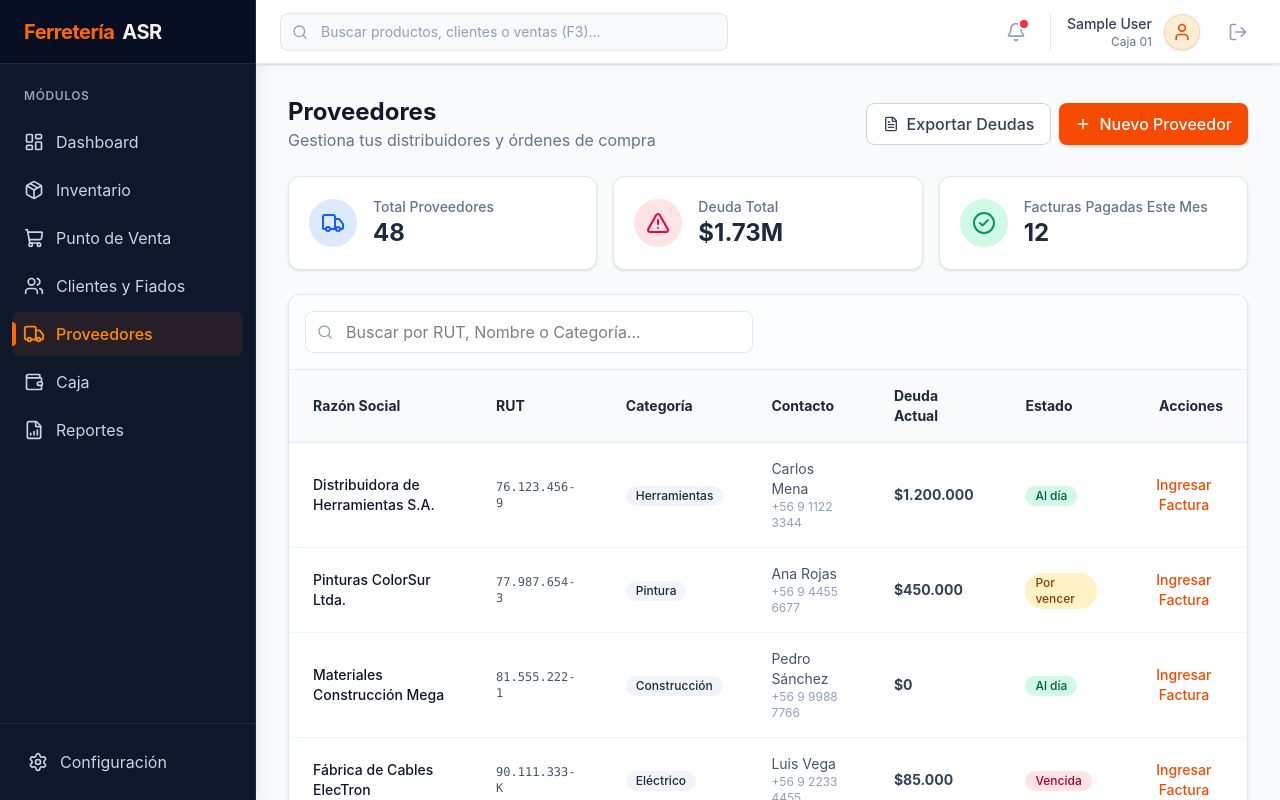
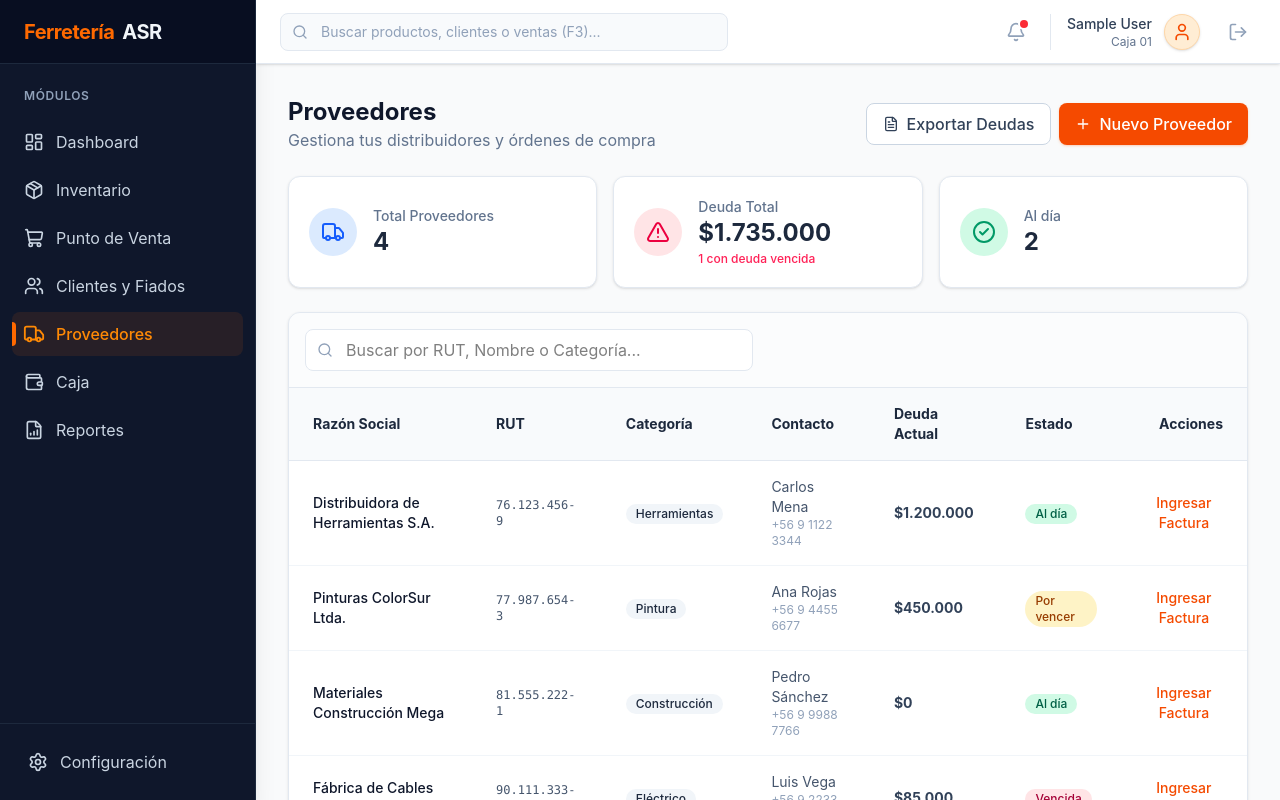
Before and after one commit to FelipeDelgado81/Sistema-POS-ferreteria, a React (Vite) app: page /proveedores in a window 1280 px wide. Built offline with nearby package versions, Linux system fonts and the light colour scheme; sample sign-in values are in the browser's storage.

Commit message:
feat: conectar hook useProveedores y reemplazar valores hardcodeados

```diff
--- a/src/pages/proveedores/Proveedores.jsx
+++ b/src/pages/proveedores/Proveedores.jsx
@@ -1,12 +1,13 @@
 import React, { useState } from 'react';
 import { Search, Plus, Truck, AlertTriangle, FileText, CheckCircle2 } from 'lucide-react';
 import { cn } from '@/lib/utils';
-import { mockProveedores } from '@/mock/proveedores';
+import { useProveedores } from './hooks/useProveedores';
 
 export default function Proveedores() {
+  const { proveedores, totalDeuda, proveedoresVencidos } = useProveedores();
   const [searchTerm, setSearchTerm] = useState('');
 
-  const filteredProveedores = mockProveedores.filter(p =>
+  const filteredProveedores = proveedores.filter(p =>
     p.razonSocial.toLowerCase().includes(searchTerm.toLowerCase()) ||
     p.rut.includes(searchTerm) || p.categoria.toLowerCase().includes(searchTerm.toLowerCase())
   );
@@ -37,7 +38,7 @@ export default function Proveedores() {
           </div>
           <div>
             <p className="text-sm text-slate-500 font-medium">Total Proveedores</p>
-            <p className="text-2xl font-bold text-slate-800">48</p>
+            <p className="text-2xl font-bold text-slate-800">{proveedores.length}</p>
           </div>
         </div>
         <div className="bg-white p-5 rounded-xl border border-slate-200 shadow-sm flex items-center gap-4">
@@ -46,7 +47,12 @@ export default function Proveedores() {
           </div>
           <div>
             <p className="text-sm text-slate-500 font-medium">Deuda Total</p>
-            <p className="text-2xl font-bold text-slate-800">$1.73M</p>
+            <p className="text-2xl font-bold text-slate-800">${totalDeuda.toLocaleString('es-CL')}</p>
+            {proveedoresVencidos > 0 && (
+              <p className="text-xs text-rose-500 font-medium mt-0.5">
+                {proveedoresVencidos} con deuda vencida
+              </p>
+            )}
           </div>
         </div>
         <div className="bg-white p-5 rounded-xl border border-slate-200 shadow-sm flex items-center gap-4">
@@ -54,8 +60,10 @@ export default function Proveedores() {
             <CheckCircle2 className="w-6 h-6" />
           </div>
           <div>
-            <p className="text-sm text-slate-500 font-medium">Facturas Pagadas Este Mes</p>
-            <p className="text-2xl font-bold text-slate-800">12</p>
+            <p className="text-sm text-slate-500 font-medium">Al día</p>
+            <p className="text-2xl font-bold text-slate-800">
+              {proveedores.filter(p => p.estado === 'Al día').length}
+            </p>
           </div>
         </div>
       </div>
```
